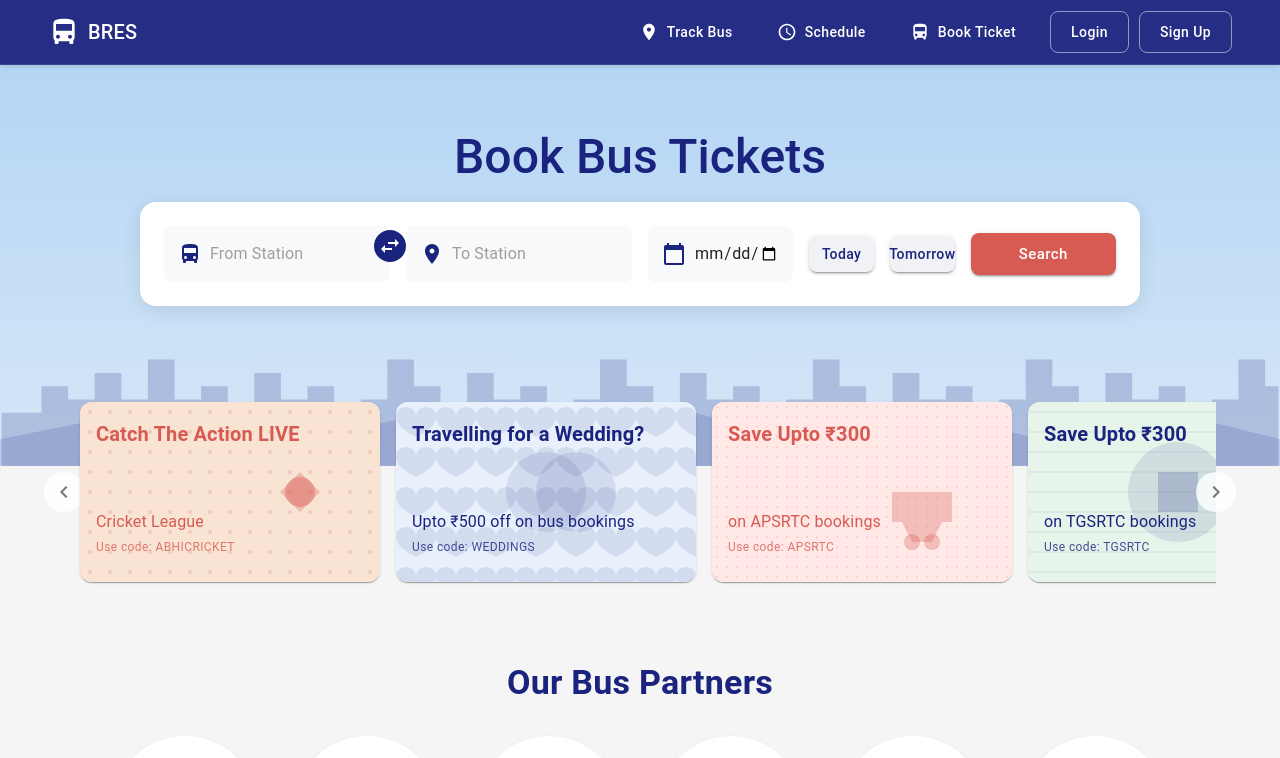
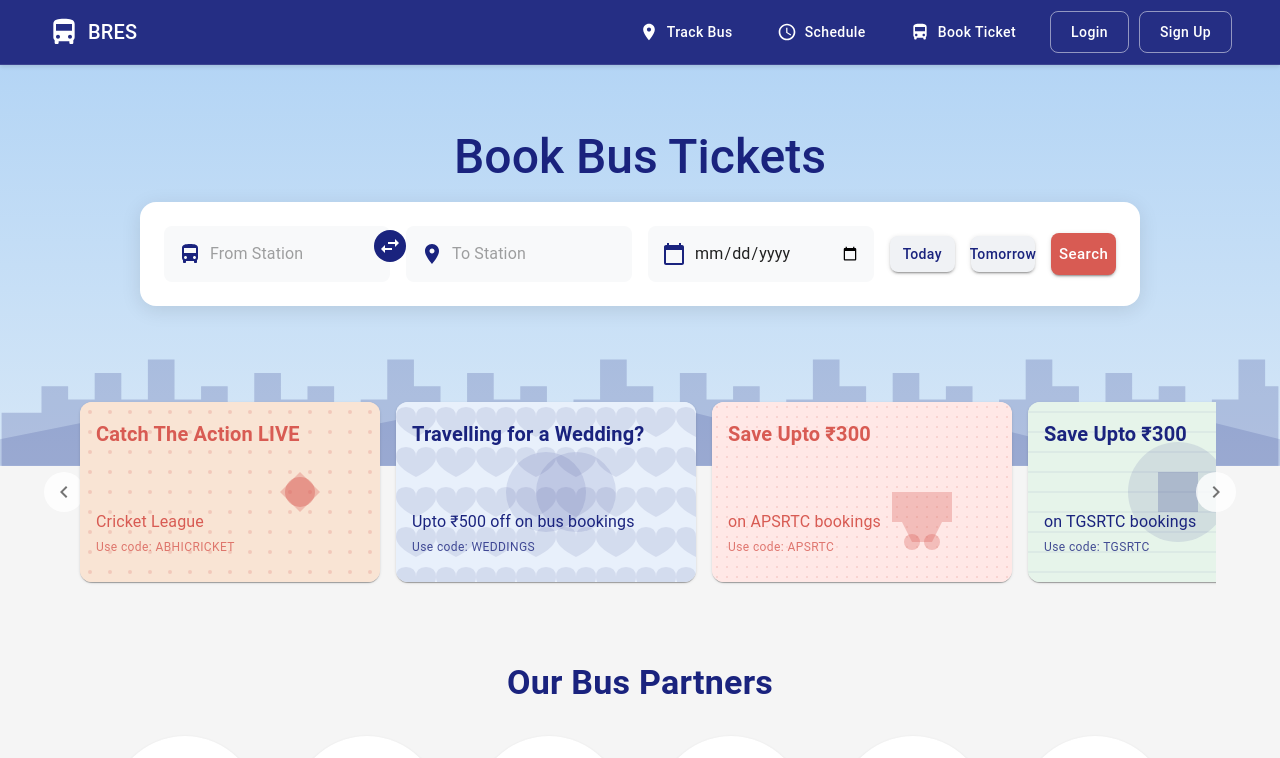
Before and after one commit to AkhilK004/Bus-Routing-Web-Application, a React (Create React App) app: page / in a window 1280 px wide. Shown: the top 758 px of the page. Built offline with nearby package versions, Linux system fonts and the light colour scheme.

Commit message:
Minor changes in the date functionality

```diff
--- a/src/pages/Home.tsx
+++ b/src/pages/Home.tsx
@@ -209,6 +209,19 @@ const Home = () => {
     setOpenSnackbar(false);
   };
 
+  const handleTodayClick = () => {
+    const today = new Date();
+    const formattedDate = today.toISOString().split('T')[0];
+    setDate(formattedDate);
+  };
+
+  const handleTomorrowClick = () => {
+    const tomorrow = new Date();
+    tomorrow.setDate(tomorrow.getDate() + 1);
+    const formattedDate = tomorrow.toISOString().split('T')[0];
+    setDate(formattedDate);
+  };
+
   const offers = [
     {
       id: 1,
@@ -312,7 +325,7 @@ const Home = () => {
                   }}
                 />
               </Grid>
-              <Grid item xs={12} md={2}>
+              <Grid item xs={12} md={3}>
                 <StyledTextField
                   fullWidth
                   type="date"
@@ -332,6 +345,7 @@ const Home = () => {
                   variant="contained"
                   color="inherit"
                   fullWidth
+                  onClick={handleTodayClick}
                   sx={{
                     bgcolor: '#F0F2F5',
                     color: '#1A237E',
@@ -348,6 +362,7 @@ const Home = () => {
                   variant="contained"
                   color="inherit"
                   fullWidth
+                  onClick={handleTomorrowClick}
                   sx={{
                     bgcolor: '#F0F2F5',
                     color: '#1A237E',
@@ -359,7 +374,7 @@ const Home = () => {
                   Tomorrow
                 </Button>
               </Grid>
-              <Grid item xs={12} md={2}>
+              <Grid item xs={12} md={1}>
                 <Button
                   fullWidth
                   variant="contained"
```
